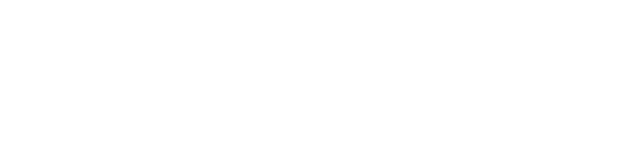
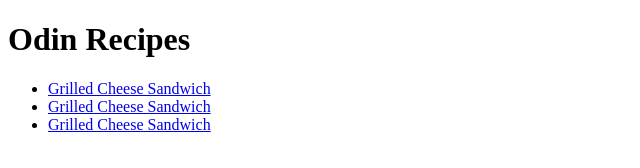
Before and after one commit to Handloock/odin-recipes, a plain HTML site: page index.html in a window 1280 px wide. Shown: the whole page, without its empty margins (0-640 px from the left). Drawn offline with Linux system fonts and the light colour scheme.

Commit message:
made a lits of recipes

```diff
--- a/index.html
+++ b/index.html
@@ -7,6 +7,12 @@
     <title>Document</title>
 </head>
 <body>
+    <h1>Odin Recipes</h1>
+    <ul>
+        <li><a href="recipes/grilledcheesesw.html">Grilled Cheese Sandwich</a></li>
+        <li><a href="recipes/grilledcheesesw.html">Grilled Cheese Sandwich</a></li>
+        <li><a href="recipes/grilledcheesesw.html">Grilled Cheese Sandwich</a></li>
+    </ul>
 
 </body>
 </html>
```
